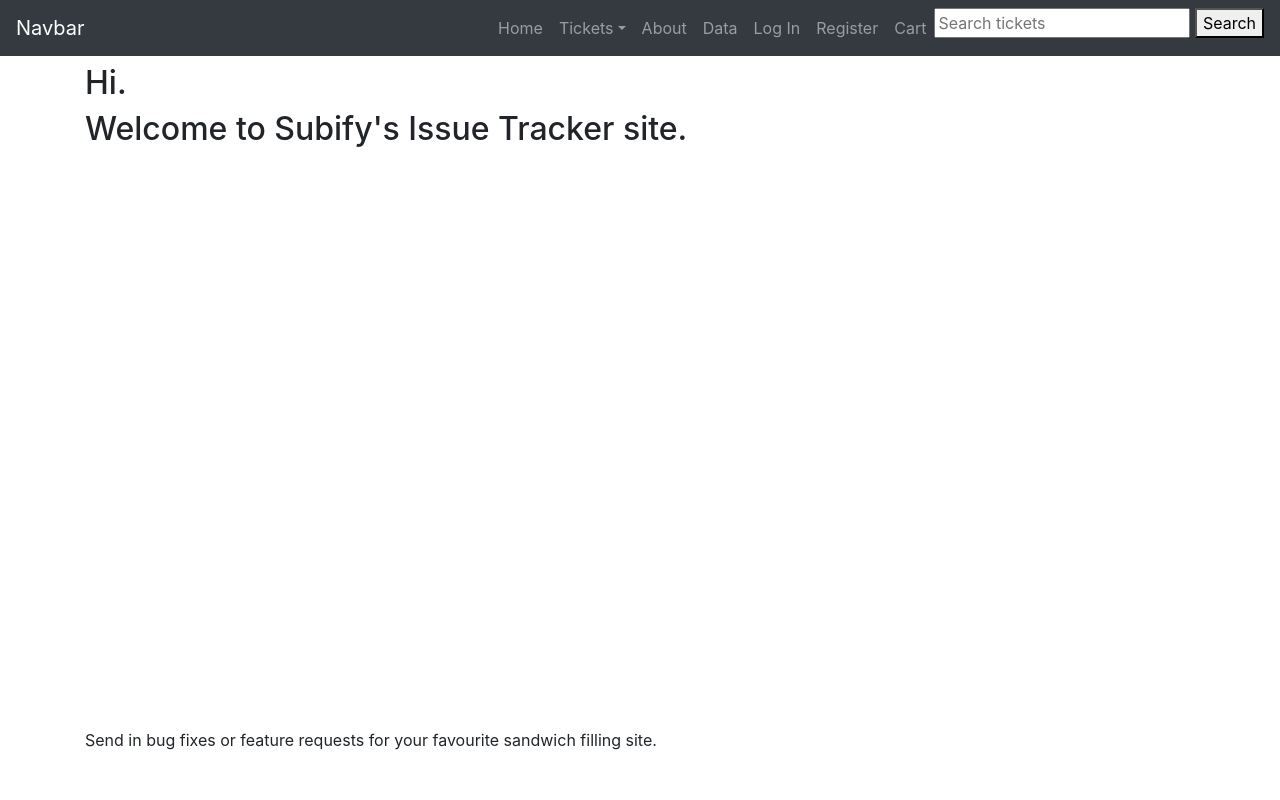
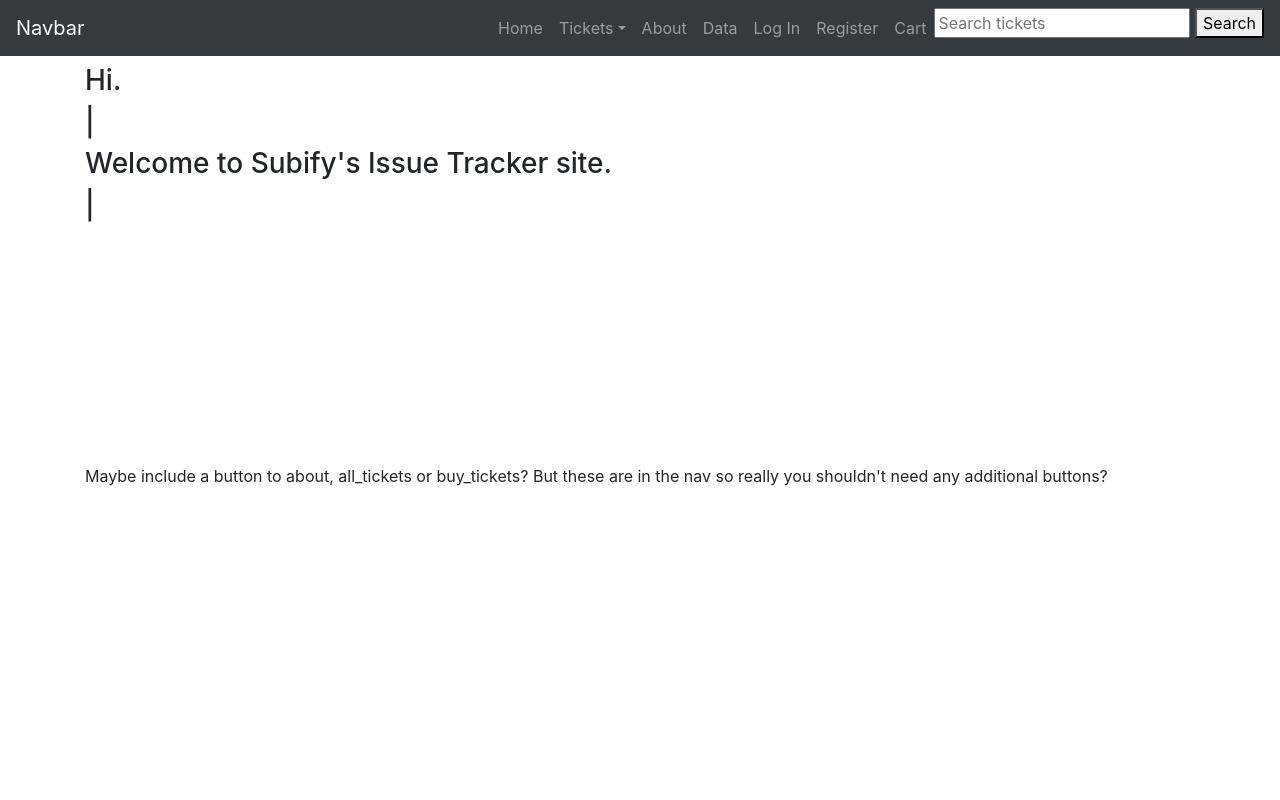
Before and after one commit to jamesahorne/milestone-4, a Django app: page / in a window 1280 px wide. Run offline with Django 3.2, Linux system fonts and the light colour scheme; some libraries are stand-ins or nearby versions.

Commit message:
Remove icon and about info and put typing h2s into grid system

```diff
--- a/home/templates/index.html
+++ b/home/templates/index.html
@@ -10,16 +10,21 @@
 
 
 <div class="typing-height">
-    <h2 id="typing"></h2>
-    <h2 id="typing2"></h2>
-</div>
-
-<div class="down-icon">
-    <i class="fas fa-angle-down"></i>
+    <div class="row">
+        <div class="col-12">
+            <h3 class="typing-h3" id="typing"></h3><h3 class="typing-h3" id="cursor">|</h3>
+        </div>
+    </div>
+    <div class="row">
+        <div class="col-12">
+            <h3 class="typing-h3" id="typing2"></h3><h3 id="cursor2">|</h3>
+        </div>
+    </div>
 </div>
 
 
-<p id="typing3">Send in bug fixes or feature requests for your favourite sandwich filling site.</p>
+Maybe include a button to about, all_tickets or buy_tickets?
+But these are in the nav so really you shouldn't need any additional buttons?
 
 
 {% endblock %}
```
